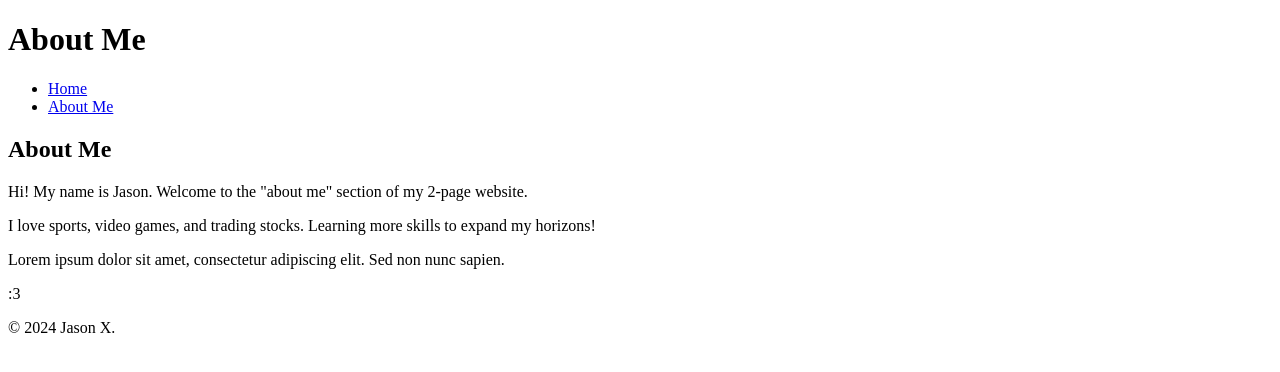
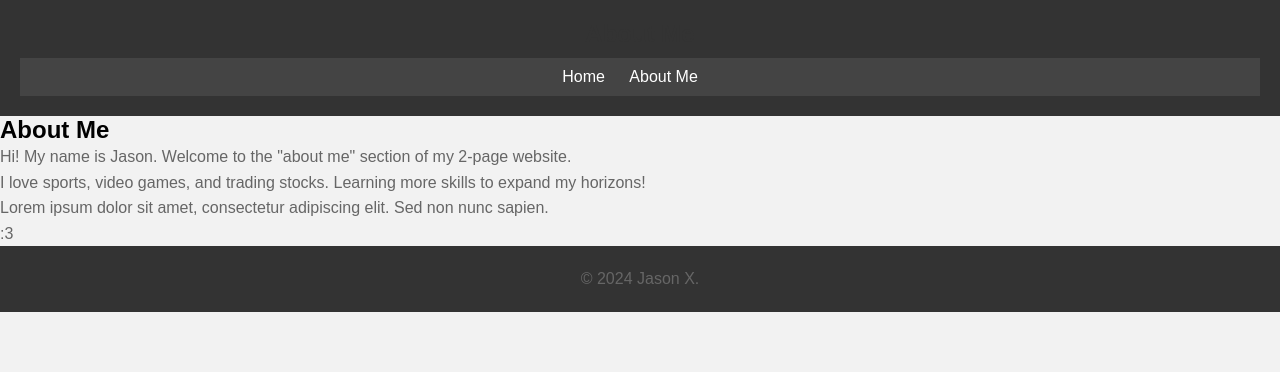
Before and after one commit to jason-xuu/portfolio, a plain HTML site: page about-me.html in a window 1280 px wide. Drawn offline with Linux system fonts and the light colour scheme.

Commit message:
milestone 1 style changes

```diff
--- a/about-me.html
+++ b/about-me.html
@@ -4,6 +4,7 @@
     <meta charset="UTF-8">
     <meta name="viewport" content="width=device-width, initial-scale=1.0">
     <title>Portfolio - About Me</title>
+	<link rel="stylesheet" type="text/css" href="styles/stylesheet.css">
 </head>
 <body>
     <header>
--- /dev/null
+++ b/styles/stylesheet.css
@@ -0,0 +1,85 @@
+/* Default margins/padding */
+* {
+  margin: 0;
+  padding: 0;
+  box-sizing: border-box;
+}
+
+/* Settings for body font/background */
+body {
+  font-family: Arial, sans-serif;
+  background-color: #f2f2f2;
+}
+
+/* Header styles */
+header {
+  background-color: #333;
+  color: #fff;
+  padding: 20px;
+  text-align: center;
+}
+
+/* Navigation styles */
+nav {
+  background-color: #444;
+  padding: 10px;
+}
+
+nav ul {
+  list-style-type: none;
+}
+
+nav ul li {
+  display: inline;
+  margin-right: 20px;
+}
+
+nav ul li a {
+  text-decoration: none;
+  color: #fff;
+}
+
+/* Main content styles */
+.container {
+  max-width: 1200px;
+  margin: 0 auto;
+  padding: 20px;
+}
+
+/* Section heading styles */
+h1 {
+  color: #333;
+  font-size: 24px;
+  margin-bottom: 10px;
+}
+
+/* Paragraph styles */
+p {
+  color: #666;
+  line-height: 1.6;
+}
+
+/* Link styles */
+a {
+  color: #007bff;
+  text-decoration: none;
+}
+
+a:hover {
+  text-decoration: underline;
+}
+
+/* Footer styles */
+footer {
+  background-color: #333;
+  color: #fff;
+  padding: 20px;
+  text-align: center;
+}
+
+/* Media query for responsiveness */
+@media (max-width: 768px) {
+  .container {
+    padding: 10px;
+  }
+}
```
Also changed, not shown: index.html (+1 -0 lines), styles/New Text Document.txt (added).
